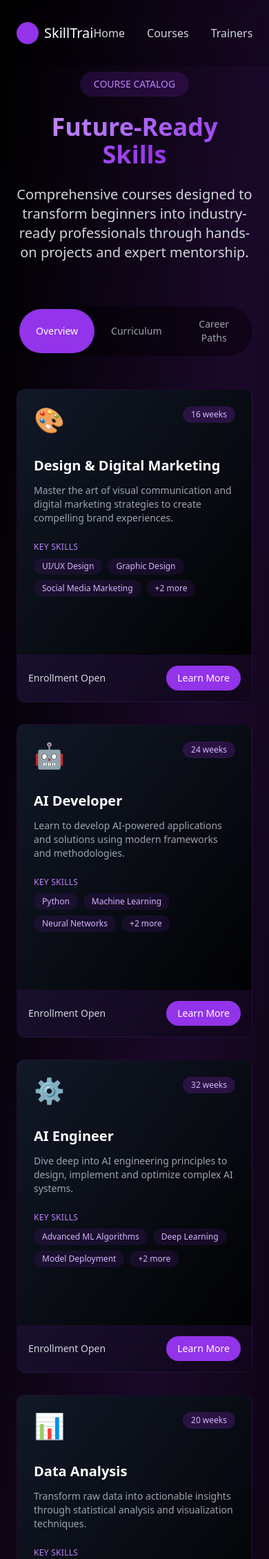
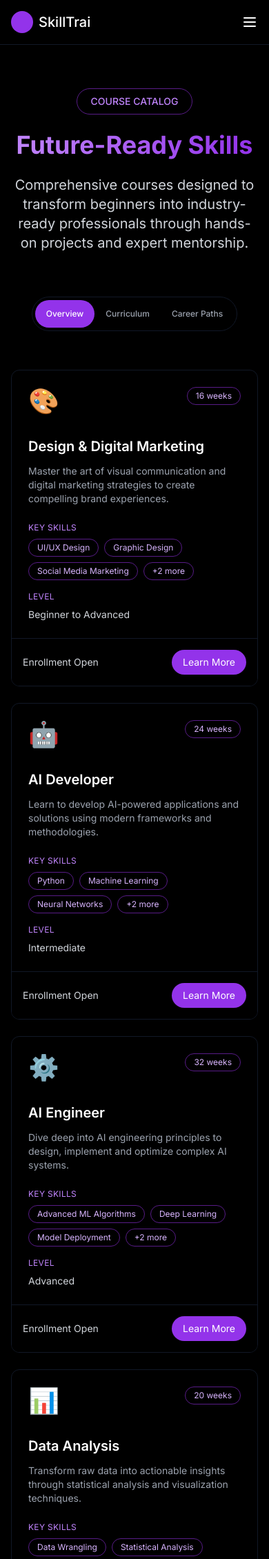
Before and after one commit to ikhlasx/skilltrai, a Django app: template frontend/templates/courses.html in a window 390 px wide. Shown: the top 2260 px of the page at 69% size. Run offline with Django 3.2, Linux system fonts and the light colour scheme; the template is opened without the code that fills it, so the values that code supplies are empty; some libraries are stand-ins or nearby versions.

Commit message:
Fix courses  issues

```diff
--- a/frontend/templates/courses.html
+++ b/frontend/templates/courses.html
@@ -4,10 +4,68 @@
     <meta charset="UTF-8">
     <meta name="viewport" content="width=device-width, initial-scale=1.0">
     <title>SkillTrai - Courses</title>
+    <link href="https://fonts.googleapis.com/css2?family=Inter:wght@100..900&display=swap" rel="stylesheet">
+    <meta name="theme-color" content="#000000">
+    <meta name="apple-mobile-web-app-status-bar-style" content="black-translucent">
     <script src="https://cdn.tailwindcss.com"></script>
+    <script>
+        tailwind.config = {
+            theme: {
+                extend: {
+                    fontFamily: {
+                        sans: ['Inter', 'sans-serif'],
+                    },
+                    colors: {
+                        dark: {
+                            DEFAULT: '#000000',
+                            light: '#0a0a0a',
+                            medium: '#050505',
+                        },
+                    },
+                }
+            }
+        }
+    </script>
     <script src="https://unpkg.com/react@17/umd/react.development.js" crossorigin></script>
     <script src="https://unpkg.com/react-dom@17/umd/react-dom.development.js" crossorigin></script>
     <script src="https://unpkg.com/babel-standalone@6/babel.min.js"></script>
+    <style>
+        body {
+            background-color: #000000;
+        }
+
+        /* Improved responsive styles */
+        @media (max-width: 768px) {
+            .nav-items {
+                display: none;
+            }
+            .mobile-menu-button {
+                display: block;
+            }
+            .mobile-menu {
+                display: block;
+            }
+        }
+
+        /* Custom scrollbar for dark theme */
+        ::-webkit-scrollbar {
+            width: 8px;
+            height: 8px;
+        }
+
+        ::-webkit-scrollbar-track {
+            background: #0a0a0a;
+        }
+
+        ::-webkit-scrollbar-thumb {
+            background: #4B0082;
+            border-radius: 4px;
+        }
+
+        ::-webkit-scrollbar-thumb:hover {
+            background: #6a1b9a;
+        }
+    </style>
 </head>
 <body>
     <div id="root"></div>
@@ -15,26 +73,63 @@
         // Import React hooks
         const { useState } = React;
 
-        // Navigation component
-        const Navigation = () => (
-            <nav className="fixed w-full bg-black/20 backdrop-blur-md z-50">
-                <div className="container mx-auto px-6 py-4 flex justify-between items-center">
+        // Navigation component with responsive mobile menu
+        const Navigation = () => {
+            const [isMenuOpen, setIsMenuOpen] = useState(false);
+
+            return (
+                <nav className="fixed w-full bg-black z-50 border-b border-gray-900">
+                    <div className="container mx-auto px-4 md:px-6 py-4 flex justify-between items-center">
                         <div className="flex items-center space-x-2">
                             <div className="w-8 h-8 bg-purple-600 rounded-full"></div>
                             <span className="text-white text-xl font-medium">SkillTrai</span>
                         </div>
-                    <div className="flex items-center space-x-8">
-                        <a href="/" className="text-gray-300 hover:text-white">Home</a>
-                        <a href="/courses/" className="text-gray-300 hover:text-white">Courses</a>
-                        <a href="/trainers/" className="text-gray-300 hover:text-white">Trainers</a>
-                        <a href="/events/" className="text-white">Events</a>
-                        <button className="bg-purple-600 text-white px-6 py-2 rounded-full hover:bg-purple-700">
+
+                        {/* Desktop Navigation */}
+                        <div className="hidden md:flex items-center space-x-8">
+                            <a href="/" className="text-gray-300 hover:text-white transition-colors">Home</a>
+                            <a href="/courses/" className="text-white font-medium">Courses</a>
+                            <a href="/trainers/" className="text-gray-300 hover:text-white transition-colors">Trainers</a>
+                            <a href="/events/" className="text-gray-300 hover:text-white transition-colors">Events</a>
+                            <button className="bg-purple-600 text-white px-6 py-2 rounded-full hover:bg-purple-700 transition-colors">
+                                Let's Talk
+                            </button>
+                        </div>
+
+                        {/* Mobile Menu Button */}
+                        <button
+                            className="md:hidden text-white"
+                            onClick={() => setIsMenuOpen(!isMenuOpen)}
+                        >
+                            {isMenuOpen ? (
+                                <svg className="w-6 h-6" fill="none" stroke="currentColor" viewBox="0 0 24 24" xmlns="http://www.w3.org/2000/svg">
+                                    <path strokeLinecap="round" strokeLinejoin="round" strokeWidth="2" d="M6 18L18 6M6 6l12 12"></path>
+                                </svg>
+                            ) : (
+                                <svg className="w-6 h-6" fill="none" stroke="currentColor" viewBox="0 0 24 24" xmlns="http://www.w3.org/2000/svg">
+                                    <path strokeLinecap="round" strokeLinejoin="round" strokeWidth="2" d="M4 6h16M4 12h16M4 18h16"></path>
+                                </svg>
+                            )}
+                        </button>
+                    </div>
+
+                    {/* Mobile Menu */}
+                    {isMenuOpen && (
+                        <div className="md:hidden bg-black border-t border-gray-900 py-4">
+                            <div className="container mx-auto px-4 flex flex-col space-y-4">
+                                <a href="/" className="text-gray-300 hover:text-white py-2 transition-colors">Home</a>
+                                <a href="/courses/" className="text-white font-medium py-2">Courses</a>
+                                <a href="/trainers/" className="text-gray-300 hover:text-white py-2 transition-colors">Trainers</a>
+                                <a href="/events/" className="text-gray-300 hover:text-white py-2 transition-colors">Events</a>
+                                <button className="bg-purple-600 text-white px-6 py-2 rounded-full hover:bg-purple-700 w-full transition-colors">
                                     Let's Talk
                                 </button>
                             </div>
                         </div>
+                    )}
                 </nav>
             );
+        };
 
         // Course Brochure Component
         const CourseBrochure = () => {
@@ -101,11 +196,11 @@
           const [hoveredCourse, setHoveredCourse] = useState(null);
 
           return (
-            <div className="min-h-screen bg-gradient-to-br from-black via-purple-900/30 to-black text-white p-6">
+            <div className="min-h-screen bg-black text-white p-4 md:p-6">
               <div className="max-w-6xl mx-auto">
                 {/* Header */}
-                <div className="text-center mb-16 pt-20">
-                  <div className="inline-flex items-center bg-purple-900/30 rounded-full px-5 py-2 mb-6">
+                <div className="text-center mb-16 pt-28">
+                  <div className="inline-flex items-center bg-black border border-purple-900 rounded-full px-5 py-2 mb-6">
                     <span className="text-sm font-medium text-purple-400">COURSE CATALOG</span>
                   </div>
                   <h1 className="text-4xl md:text-6xl font-bold mb-6">
@@ -120,11 +215,11 @@
                 </div>
 
                 {/* Navigation Tabs */}
-                <div className="flex justify-center mb-12">
-                  <div className="bg-black/40 backdrop-blur-lg rounded-full p-1 inline-flex">
+                <div className="flex justify-center mb-12 overflow-x-auto pb-2">
+                  <div className="bg-black border border-gray-900 rounded-full p-1 inline-flex">
                     <button
                       onClick={() => setActiveTab('overview')}
-                      className={`px-6 py-3 rounded-full text-sm font-medium transition ${
+                      className={`px-4 sm:px-6 py-3 rounded-full text-xs sm:text-sm font-medium transition whitespace-nowrap ${
                         activeTab === 'overview' ? 'bg-purple-600 text-white' : 'text-gray-400 hover:text-white'
                       }`}
                     >
@@ -132,7 +227,7 @@
                     </button>
                     <button
                       onClick={() => setActiveTab('curriculum')}
-                      className={`px-6 py-3 rounded-full text-sm font-medium transition ${
+                      className={`px-4 sm:px-6 py-3 rounded-full text-xs sm:text-sm font-medium transition whitespace-nowrap ${
                         activeTab === 'curriculum' ? 'bg-purple-600 text-white' : 'text-gray-400 hover:text-white'
                       }`}
                     >
@@ -140,7 +235,7 @@
                     </button>
                     <button
                       onClick={() => setActiveTab('careers')}
-                      className={`px-6 py-3 rounded-full text-sm font-medium transition ${
+                      className={`px-4 sm:px-6 py-3 rounded-full text-xs sm:text-sm font-medium transition whitespace-nowrap ${
                         activeTab === 'careers' ? 'bg-purple-600 text-white' : 'text-gray-400 hover:text-white'
                       }`}
                     >
@@ -150,18 +245,18 @@
                 </div>
 
                 {/* Course Grid */}
-                <div className="grid grid-cols-1 md:grid-cols-2 lg:grid-cols-3 gap-8 mb-16">
+                <div className="grid grid-cols-1 md:grid-cols-2 lg:grid-cols-3 gap-6 md:gap-8 mb-16">
                   {courses.map((course) => (
                     <div
                       key={course.id}
-                      className="bg-gradient-to-br from-gray-900 to-black border border-purple-900/30 rounded-xl overflow-hidden transition-all duration-300 hover:shadow-lg hover:shadow-purple-600/20 hover:scale-105"
+                      className="bg-black border border-gray-900 rounded-xl overflow-hidden transition-all duration-300 hover:border-purple-900"
                       onMouseEnter={() => setHoveredCourse(course.id)}
                       onMouseLeave={() => setHoveredCourse(null)}
                     >
                       <div className="p-6">
                         <div className="flex justify-between items-start mb-4">
                           <div className="text-4xl mb-4">{course.icon}</div>
-                          <span className="bg-purple-900/40 text-purple-300 text-xs px-3 py-1 rounded-full">
+                          <span className="bg-black border border-purple-900 text-purple-300 text-xs px-3 py-1 rounded-full">
                             {course.duration}
                           </span>
                         </div>
@@ -173,26 +268,32 @@
                             <h4 className="text-purple-400 text-xs uppercase tracking-wide mb-2">Key Skills</h4>
                             <div className="flex flex-wrap gap-2">
                               {course.skills.slice(0, 3).map((skill, idx) => (
-                                <span key={idx} className="bg-purple-900/20 text-purple-300 text-xs px-3 py-1 rounded-full">
+                                <span key={idx} className="bg-black border border-purple-900 text-purple-300 text-xs px-3 py-1 rounded-full">
                                   {skill}
                                 </span>
                               ))}
                               {course.skills.length > 3 && (
-                                <span className="bg-purple-900/20 text-purple-300 text-xs px-3 py-1 rounded-full">
+                                <span className="bg-black border border-purple-900 text-purple-300 text-xs px-3 py-1 rounded-full">
                                   +{course.skills.length - 3} more
                                 </span>
                               )}
                             </div>
                           </div>
 
-                          <div className={`transition-opacity duration-300 ${hoveredCourse === course.id ? 'opacity-100' : 'opacity-0'}`}>
+                          <div className={`transition-opacity duration-300 ${hoveredCourse === course.id ? 'opacity-100' : 'opacity-0 hidden md:block'}`}>
+                            <h4 className="text-purple-400 text-xs uppercase tracking-wide mb-2">Level</h4>
+                            <p className="text-gray-300 text-sm">{course.level}</p>
+                          </div>
+
+                          {/* Always show level on mobile */}
+                          <div className="md:hidden">
                             <h4 className="text-purple-400 text-xs uppercase tracking-wide mb-2">Level</h4>
                             <p className="text-gray-300 text-sm">{course.level}</p>
                           </div>
                         </div>
                       </div>
 
-                      <div className="bg-purple-900/20 p-4 flex justify-between items-center">
+                      <div className="bg-black border-t border-gray-900 p-4 flex justify-between items-center">
                         <span className="text-sm text-gray-300">Enrollment Open</span>
                         <button className="bg-purple-600 hover:bg-purple-700 text-white text-sm px-4 py-2 rounded-full transition">
                           Learn More
@@ -204,7 +305,7 @@
 
                 {/* Curriculum Preview */}
                 {activeTab === 'curriculum' && (
-                  <div className="bg-black/40 backdrop-blur-lg rounded-2xl p-8 mb-16">
+                  <div className="bg-black border border-gray-900 rounded-2xl p-6 md:p-8 mb-16">
                     <h2 className="text-2xl font-bold mb-6">Curriculum Highlights</h2>
                     <div className="space-y-6">
                       {courses.map((course) => (
@@ -229,12 +330,12 @@
 
                 {/* Career Paths */}
                 {activeTab === 'careers' && (
-                  <div className="bg-black/40 backdrop-blur-lg rounded-2xl p-8 mb-16">
+                  <div className="bg-black border border-gray-900 rounded-2xl p-6 md:p-8 mb-16">
                     <h2 className="text-2xl font-bold mb-6">Career Opportunities</h2>
                     <div className="space-y-8">
                       {courses.map((course) => (
                         <div key={course.id} className="flex flex-col md:flex-row gap-6">
-                          <div className="w-16 h-16 bg-purple-900/30 rounded-xl flex items-center justify-center text-3xl flex-shrink-0">
+                          <div className="w-16 h-16 bg-black border border-purple-900 rounded-xl flex items-center justify-center text-3xl flex-shrink-0">
                             {course.icon}
                           </div>
                           <div>
@@ -245,7 +346,7 @@
                             <div className="flex gap-2 items-center">
                               <div className="flex -space-x-2">
                                 {[...Array(3)].map((_, i) => (
-                                  <div key={i} className="w-8 h-8 rounded-full bg-gradient-to-br from-purple-500 to-purple-700 border border-black"></div>
+                                  <div key={i} className="w-8 h-8 rounded-full bg-purple-900 border-2 border-black"></div>
                                 ))}
                               </div>
                               <span className="text-sm text-gray-400">86% job placement rate</span>
@@ -258,16 +359,16 @@
                 )}
 
                 {/* CTA Section */}
-                <div className="text-center bg-gradient-to-r from-purple-900/30 to-black/60 rounded-2xl p-10 mb-16">
-                  <h2 className="text-3xl font-bold mb-4">Ready to Transform Your Future?</h2>
-                  <p className="text-xl text-gray-300 mb-8 max-w-2xl mx-auto">
+                <div className="text-center bg-black border border-gray-900 rounded-2xl p-6 md:p-10 mb-16">
+                  <h2 className="text-2xl md:text-3xl font-bold mb-4">Ready to Transform Your Future?</h2>
+                  <p className="text-lg md:text-xl text-gray-300 mb-8 max-w-2xl mx-auto">
                     Join thousands of students who have launched successful careers through our cutting-edge curriculum and industry partnerships.
                   </p>
                   <div className="flex flex-col sm:flex-row gap-4 justify-center">
-                    <button className="bg-white text-black px-8 py-4 rounded-full text-lg font-medium hover:bg-gray-100 transition">
+                    <button className="bg-purple-600 text-white px-6 md:px-8 py-3 md:py-4 rounded-full text-base md:text-lg font-medium hover:bg-purple-700 transition">
                       Download Full Brochure
                     </button>
-                    <button className="bg-transparent border border-purple-500 text-white px-8 py-4 rounded-full text-lg font-medium hover:bg-purple-900/20 transition">
+                    <button className="bg-transparent border border-purple-600 text-white px-6 md:px-8 py-3 md:py-4 rounded-full text-base md:text-lg font-medium hover:bg-purple-900/20 transition">
                       Schedule Consultation
                     </button>
                   </div>
@@ -275,12 +376,12 @@
 
                 {/* Testimonials */}
                 <div className="mb-16">
-                  <h2 className="text-2xl font-bold mb-8 text-center">Student Success Stories</h2>
-                  <div className="grid grid-cols-1 md:grid-cols-2 lg:grid-cols-3 gap-6">
+                  <h2 className="text-xl md:text-2xl font-bold mb-8 text-center">Student Success Stories</h2>
+                  <div className="grid grid-cols-1 md:grid-cols-3 gap-6">
                     {[1, 2, 3].map((i) => (
-                      <div key={i} className="bg-black/40 backdrop-blur-lg rounded-xl p-6 border border-purple-900/20">
+                      <div key={i} className="bg-black border border-gray-900 rounded-xl p-6">
                         <div className="flex items-center gap-4 mb-4">
-                          <div className="w-12 h-12 bg-gradient-to-br from-purple-500 to-purple-700 rounded-full"></div>
+                          <div className="w-12 h-12 bg-purple-900 rounded-full"></div>
                           <div>
                             <h4 className="font-medium">Student Name</h4>
                             <p className="text-sm text-purple-400">AI Developer Graduate</p>
@@ -296,7 +397,7 @@
               </div>
 
               {/* Footer */}
-              <div className="text-center text-sm text-gray-500 pt-8 border-t border-gray-800">
+              <div className="text-center text-sm text-gray-500 pt-8 border-t border-gray-900 pb-8">
                 <p>© 2025 SkillTrai. All rights reserved.</p>
                 <p className="mt-2">Empowering the next generation of tech professionals.</p>
               </div>
```
Lines whose indentation alone changed are shown as unchanged.
